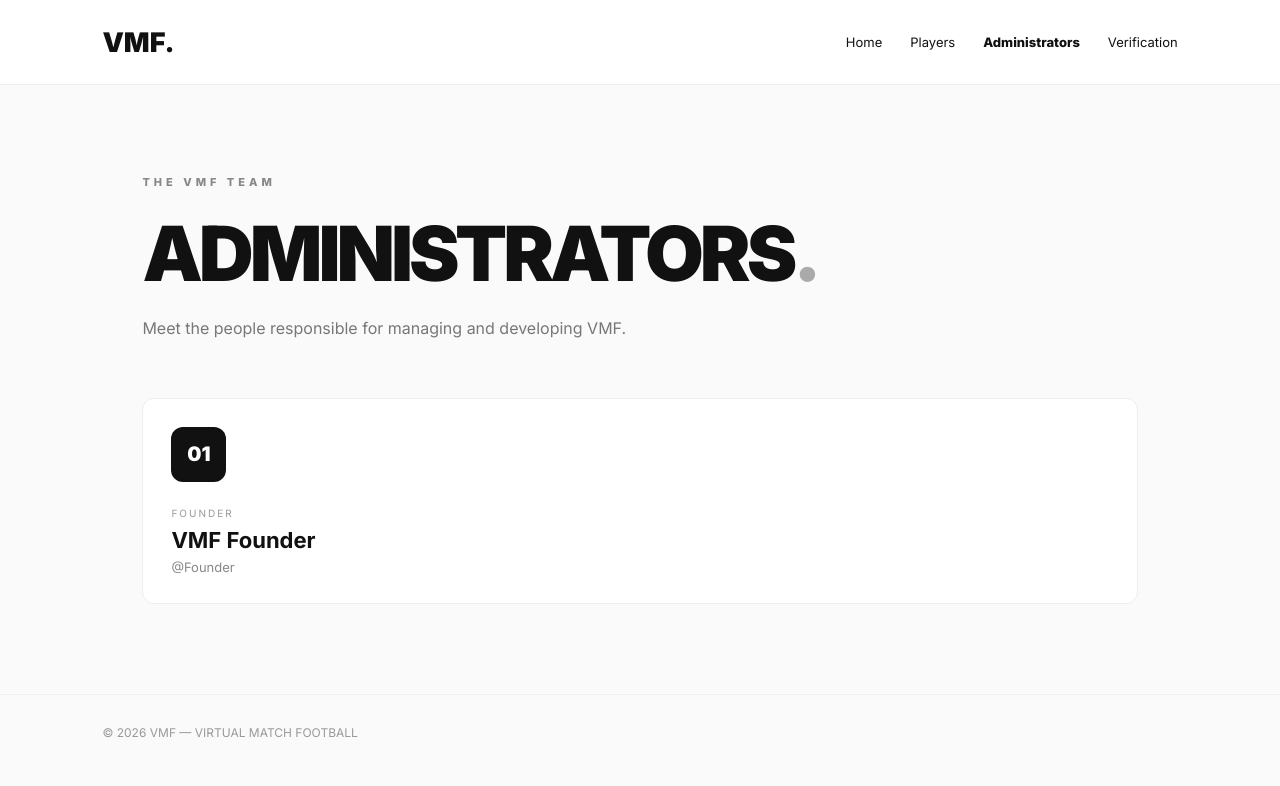
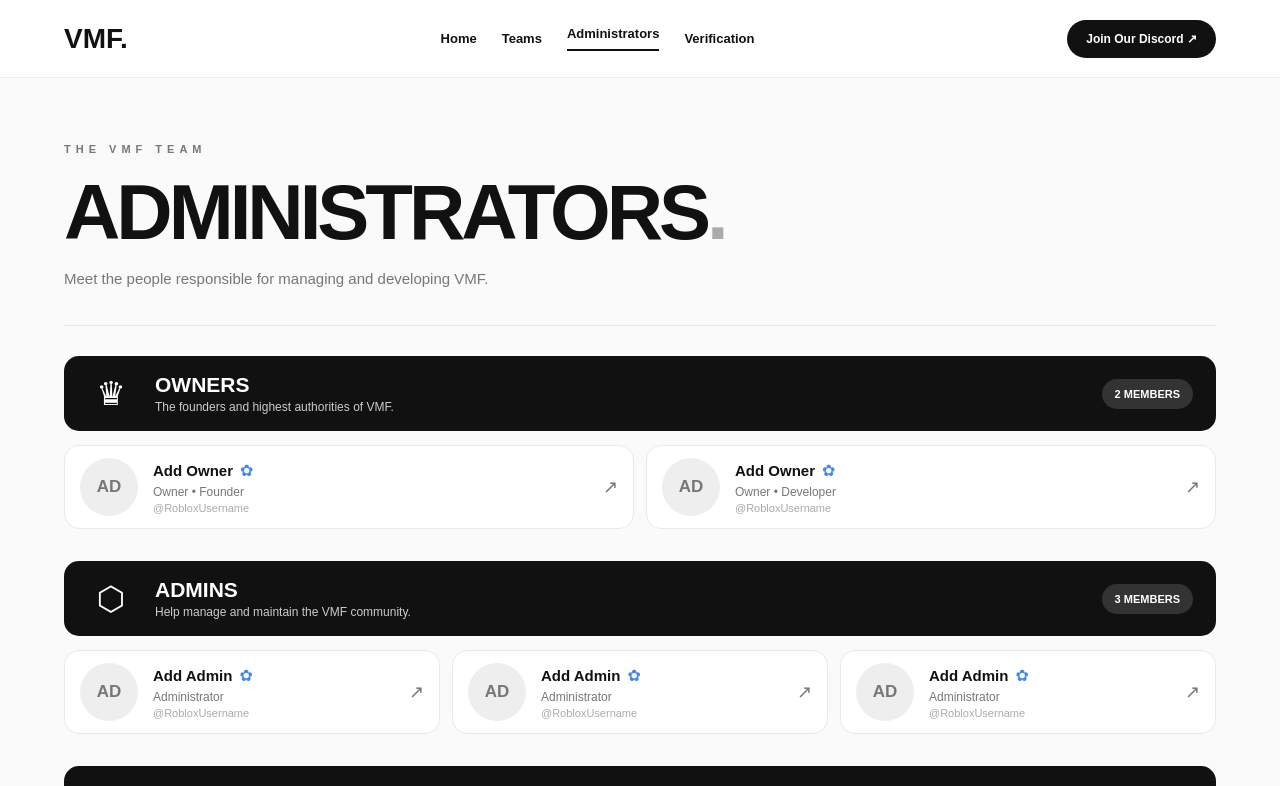
Before and after one commit to Kesst1/VMF, a Next.js app: page /administrators in a window 1280 px wide. Shown: the top 786 px of the page. Built offline with nearby package versions, Linux system fonts and the light colour scheme.

Commit message:
Update page.tsx

```diff
--- a/app/administrators/page.tsx
+++ b/app/administrators/page.tsx
@@ -1,108 +1,259 @@
 
-const administrators = [
+type Member = {
+  name: string;
+  username: string;
+  userId?: number;
+  title: string;
+};
+
+const groups: {
+  name: string;
+  description: string;
+  icon: string;
+  members: Member[];
+}[] = [
   {
-    name: "VMF Founder",
-    username: "Founder",
-    position: "FOUNDER",
-    level: "01",
+    name: "OWNERS",
+    description: "The founders and highest authorities of VMF.",
+    icon: "♛",
+    members: [
+      { name: "Add Owner", username: "RobloxUsername", title: "Owner • Founder" },
+      { name: "Add Owner", username: "RobloxUsername", title: "Owner • Developer" },
+    ],
+  },
+  {
+    name: "ADMINS",
+    description: "Help manage and maintain the VMF community.",
+    icon: "⬡",
+    members: [
+      { name: "Add Admin", username: "RobloxUsername", title: "Administrator" },
+      { name: "Add Admin", username: "RobloxUsername", title: "Administrator" },
+      { name: "Add Admin", username: "RobloxUsername", title: "Administrator" },
+    ],
+  },
+  {
+    name: "COMMUNITY",
+    description: "Support the community and help with general tasks.",
+    icon: "♟",
+    members: [
+      { name: "Add Member", username: "RobloxUsername", title: "Community" },
+      { name: "Add Member", username: "RobloxUsername", title: "Community" },
+    ],
   },
 ];
 
+function MemberCard({ member }: { member: Member }) {
+  const initials = member.name.slice(0, 2).toUpperCase();
+
+  return (
+    <a
+      href={member.userId ? `https://www.roblox.com/users/${member.userId}/profile` : "#"}
+      target={member.userId ? "_blank" : undefined}
+      rel="noreferrer"
+      style={{
+        display: "flex",
+        alignItems: "center",
+        gap: 15,
+        padding: "12px 15px",
+        minWidth: 0,
+        background: "#fff",
+        border: "1px solid #e9e9e9",
+        borderRadius: 15,
+        color: "#111",
+        textDecoration: "none",
+        transition: "border-color .2s, transform .2s",
+      }}
+    >
+      {member.userId ? (
+        <img
+          src={`https://www.roblox.com/headshot-thumbnail/image?userId=${member.userId}&width=150&height=150&format=png`}
+          alt={member.username}
+          width={58}
+          height={58}
+          style={{ borderRadius: "50%", objectFit: "cover", background: "#eee" }}
+        />
+      ) : (
+        <div style={{
+          width: 58,
+          height: 58,
+          flexShrink: 0,
+          borderRadius: "50%",
+          background: "#eeeeee",
+          display: "grid",
+          placeItems: "center",
+          fontWeight: 900,
+          color: "#777",
+          fontSize: 17,
+        }}>
+          {initials}
+        </div>
+      )}
+
+      <div style={{ minWidth: 0, flex: 1 }}>
+        <div style={{
+          display: "flex",
+          alignItems: "center",
+          gap: 7,
+          flexWrap: "wrap",
+        }}>
+          <strong style={{ fontSize: 15 }}>{member.name}</strong>
+          <span title="VMF verified" style={{
+            color: "#4388ed",
+            fontSize: 16,
+          }}>✿</span>
+        </div>
+        <p style={{ color: "#777", fontSize: 12, marginTop: 5 }}>
+          {member.title}
+        </p>
+        <p style={{ color: "#aaa", fontSize: 11, marginTop: 3 }}>
+          @{member.username}
+        </p>
+      </div>
+
+      <span style={{ color: "#777", fontSize: 18 }}>↗</span>
+    </a>
+  );
+}
+
 export default function AdministratorsPage() {
   return (
-    <main style={{ minHeight: "100vh", background: "#fafafa", color: "#111" }}>
+    <main style={{
+      minHeight: "100vh",
+      background: "#fafafa",
+      color: "#111",
+      fontFamily: "Arial, sans-serif",
+    }}>
       <nav style={{
-        height: 85,
-        padding: "0 8%",
+        minHeight: 78,
+        padding: "0 5%",
         display: "flex",
         alignItems: "center",
         justifyContent: "space-between",
+        gap: 20,
+        flexWrap: "wrap",
         background: "#fff",
-        borderBottom: "1px solid #eee"
+        borderBottom: "1px solid #eee",
       }}>
-        <a href="/" style={{ fontSize: 27, fontWeight: 900 }}>VMF.</a>
+        <a href="/" style={{ fontSize: 28, fontWeight: 900 }}>VMF.</a>
 
-        <div style={{ display: "flex", gap: 28, fontSize: 13 }}>
+        <div style={{
+          display: "flex",
+          alignItems: "center",
+          gap: 25,
+          flexWrap: "wrap",
+          fontSize: 13,
+          fontWeight: 600,
+        }}>
           <a href="/">Home</a>
-          <a href="/players">Players</a>
-          <a href="/administrators" style={{ fontWeight: 800 }}>Administrators</a>
+          <a href="/teams">Teams</a>
+          <a href="/administrators" style={{ borderBottom: "2px solid #111", paddingBottom: 8 }}>Administrators</a>
           <a href="/verify">Verification</a>
         </div>
+
+        <a href="https://discord.com/" target="_blank" rel="noreferrer" style={{
+          background: "#111",
+          color: "#fff",
+          borderRadius: 30,
+          padding: "12px 19px",
+          fontSize: 12,
+          fontWeight: 700,
+        }}>
+          Join Our Discord ↗
+        </a>
       </nav>
 
-      <section style={{ maxWidth: 1200, margin: "auto", padding: "90px 8%" }}>
-        <p style={{ fontSize: 11, letterSpacing: 4, color: "#888", fontWeight: 800 }}>
+      <section style={{ maxWidth: 1500, margin: "auto", padding: "65px 5% 45px" }}>
+        <p style={{
+          fontSize: 11,
+          letterSpacing: 5,
+          fontWeight: 800,
+          color: "#777",
+        }}>
           THE VMF TEAM
         </p>
 
         <h1 style={{
-          fontSize: "clamp(45px, 7vw, 76px)",
+          fontSize: "clamp(43px, 7vw, 78px)",
+          letterSpacing: "-4px",
           fontWeight: 900,
-          letterSpacing: -4,
-          marginTop: 18
+          marginTop: 12,
         }}>
           ADMINISTRATORS<span style={{ color: "#aaa" }}>.</span>
         </h1>
 
-        <p style={{ color: "#777", marginTop: 15, lineHeight: 1.8 }}>
+        <p style={{ color: "#777", fontSize: 15, marginTop: 12 }}>
           Meet the people responsible for managing and developing VMF.
         </p>
 
         <div style={{
-          display: "grid",
-          gridTemplateColumns: "repeat(auto-fit, minmax(240px, 1fr))",
-          gap: 18,
-          marginTop: 55
-        }}>
-          {administrators.map((admin) => (
-            <article key={admin.username} style={{
-              background: "#fff",
-              border: "1px solid #eee",
-              borderRadius: 12,
-              padding: 28
+          height: 1,
+          background: "#e7e7e7",
+          margin: "38px 0 30px",
+        }} />
+
+        {groups.map((group) => (
+          <section key={group.name} style={{ marginBottom: 32 }}>
+            <div style={{
+              background: "#111",
+              color: "#fff",
+              borderRadius: 15,
+              padding: "17px 23px",
+              display: "flex",
+              alignItems: "center",
+              gap: 20,
+              marginBottom: 14,
             }}>
-              <div style={{
-                width: 55,
-                height: 55,
-                borderRadius: 12,
-                background: "#111",
-                color: "#fff",
-                display: "grid",
-                placeItems: "center",
-                fontWeight: 900,
-                fontSize: 20
-              }}>
-                {admin.level}
+              <span style={{ fontSize: 33, width: 48, textAlign: "center" }}>
+                {group.icon}
+              </span>
+
+              <div style={{ flex: 1 }}>
+                <h2 style={{ fontSize: 21, fontWeight: 900 }}>
+                  {group.name}
+                </h2>
+                <p style={{ color: "#ccc", fontSize: 12, marginTop: 3 }}>
+                  {group.description}
+                </p>
               </div>
 
-              <p style={{
-                fontSize: 10,
-                letterSpacing: 2,
-                color: "#999",
-                marginTop: 25
+              <span style={{
+                background: "#333",
+                borderRadius: 30,
+                padding: "9px 13px",
+                fontSize: 11,
+                fontWeight: 800,
+                whiteSpace: "nowrap",
               }}>
-                {admin.position}
-              </p>
+                {group.members.length} MEMBERS
+              </span>
+            </div>
 
-              <h2 style={{ fontSize: 22, marginTop: 8 }}>
-                {admin.name}
-              </h2>
-
-              <p style={{ color: "#888", fontSize: 13, marginTop: 6 }}>
-                @{admin.username}
-              </p>
-            </article>
-          ))}
-        </div>
+            <div style={{
+              display: "grid",
+              gridTemplateColumns: "repeat(auto-fit, minmax(min(100%, 270px), 1fr))",
+              gap: 12,
+            }}>
+              {group.members.map((member, index) => (
+                <MemberCard
+                  key={`${group.name}-${index}`}
+                  member={member}
+                />
+              ))}
+            </div>
+          </section>
+        ))}
       </section>
 
       <footer style={{
-        borderTop: "1px solid #eee",
-        padding: "30px 8%",
+        borderTop: "1px solid #e9e9e9",
+        padding: "25px 5%",
+        display: "flex",
+        justifyContent: "space-between",
         color: "#999",
-        fontSize: 12
+        fontSize: 11,
       }}>
-        © 2026 VMF — VIRTUAL MATCH FOOTBALL
+        <span>© 2026 VMF</span>
+        <span>VIRTUAL MATCH FOOTBALL</span>
       </footer>
     </main>
   );
```
